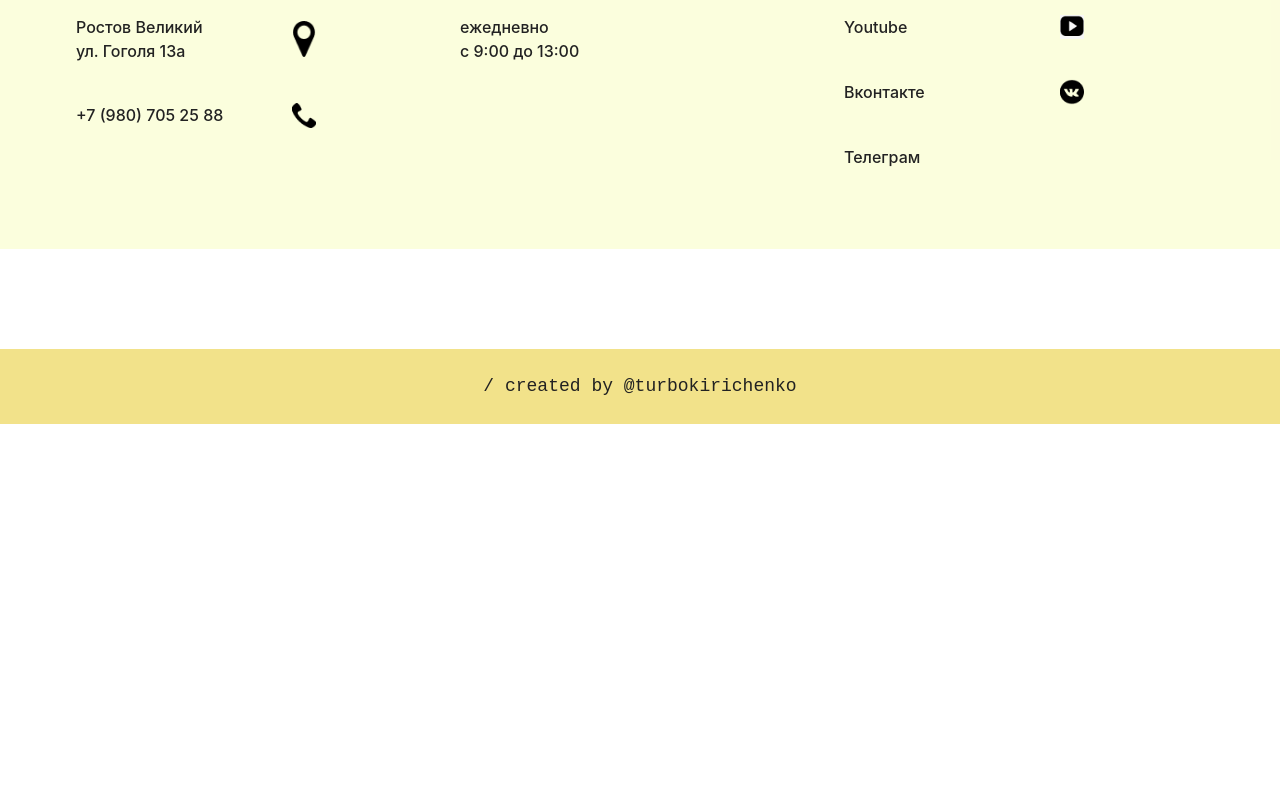
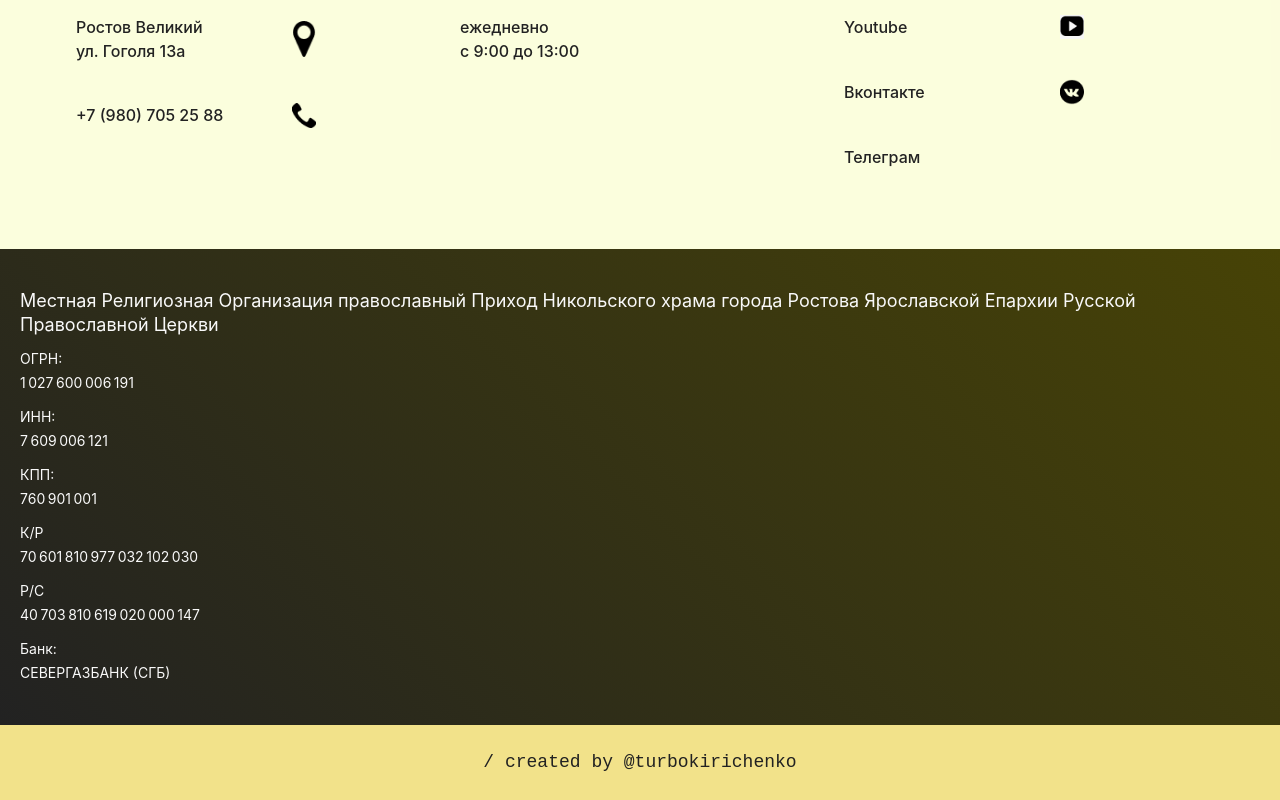
Before and after one commit to turbokirichenko/nikola-temple, a React (Vite) app: page / in a window 1280 px wide. Shown: the part 6445-7245 px from the top of the page. Before the commit the page ends 6869 px from the top, so only its background shows below. Built offline with nearby package versions, Linux system fonts and the light colour scheme.

Commit message:
add credentials to contact info

```diff
--- a/src/widgets/main-page/contact-block/index.jsx
+++ b/src/widgets/main-page/contact-block/index.jsx
@@ -73,7 +73,30 @@ export default function ContactBlock() {
           </ContactColumn>
         </div>
       </div>
-      <div className={styles["contact-block-credentials"]}></div>
+      <ul className={styles["contact-block-credentials"]}>
+        <li className={styles["contact-block-credentials__title"]}>
+          Местная Религиозная Организация православный Приход Никольского храма
+          города Ростова Ярославской Епархии Русской Православной Церкви
+        </li>
+        <li className={styles["contact-block-credentials__item"]}>
+          <p>ОГРН:</p> 1 027 600 006 191
+        </li>
+        <li className={styles["contact-block-credentials__item"]}>
+          <p>ИНН:</p> 7 609 006 121
+        </li>
+        <li className={styles["contact-block-credentials__item"]}>
+          <p>КПП:</p> 760 901 001
+        </li>
+        <li className={styles["contact-block-credentials__item"]}>
+          <p>К/Р</p> 70 601 810 977 032 102 030
+        </li>
+        <li className={styles["contact-block-credentials__item"]}>
+          <p>Р/С</p> 40 703 810 619 020 000 147
+        </li>
+        <li className={styles["contact-block-credentials__item"]}>
+          <p>Банк:</p> СЕВЕРГАЗБАНК (СГБ)
+        </li>
+      </ul>
     </div>
   );
 }
--- a/src/widgets/main-page/contact-block/styles.module.scss
+++ b/src/widgets/main-page/contact-block/styles.module.scss
@@ -11,8 +11,25 @@
 }
 
 .contact-block-credentials {
+  background: linear-gradient(45deg, #222, #474306);
   width: 100%;
-  height: 100px;
+  min-height: 100px;
+  padding: 35px 20px;
+  list-style-type: none;
+  color: #f9f9f9;
+
+  &__title {
+    font-size: 18px;
+  }
+
+  &__item {
+    font-size: 14px;
+  }
+
+  &__item,
+  &__title {
+    padding: 5px 0px;
+  }
 }
 
 .contact-column {
```
